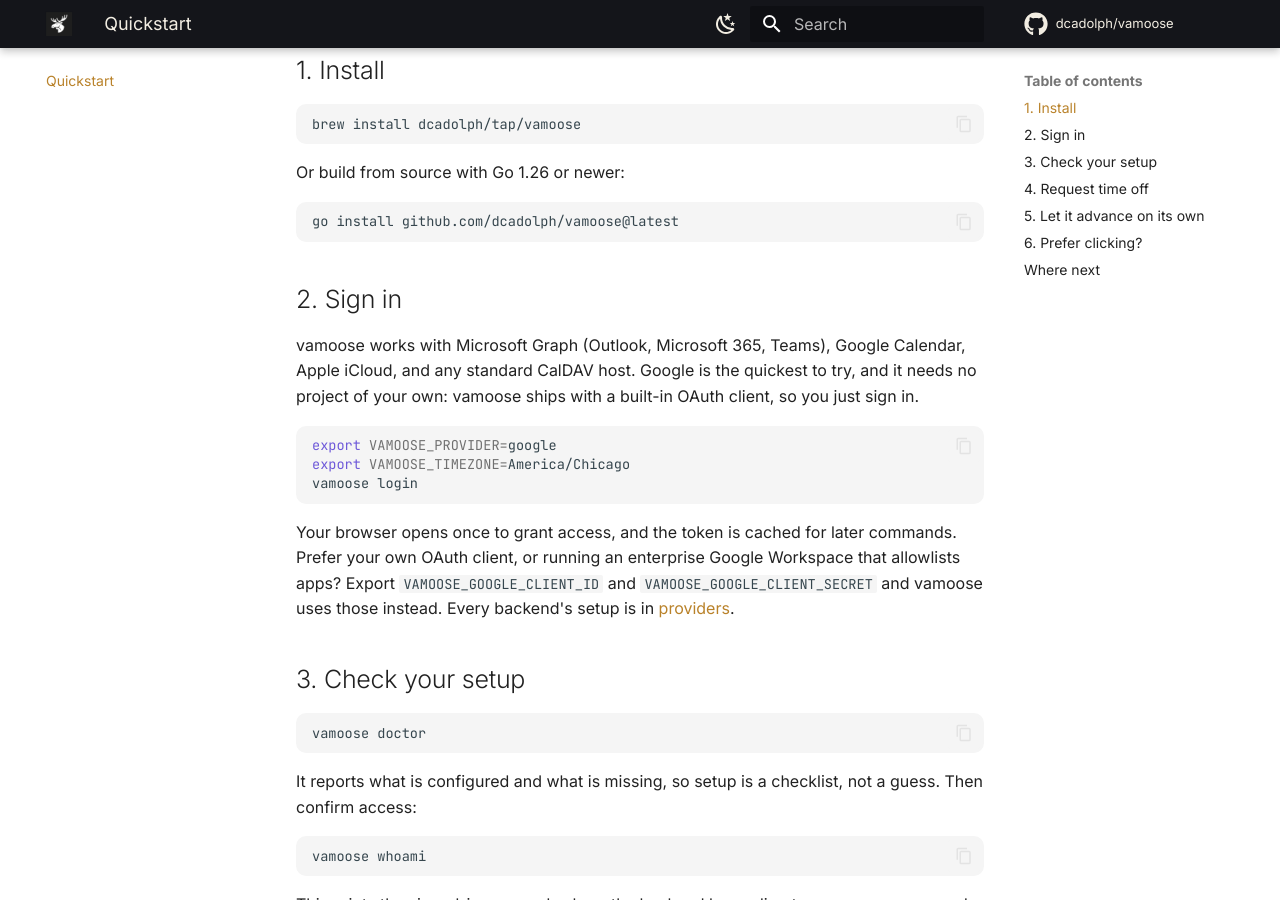
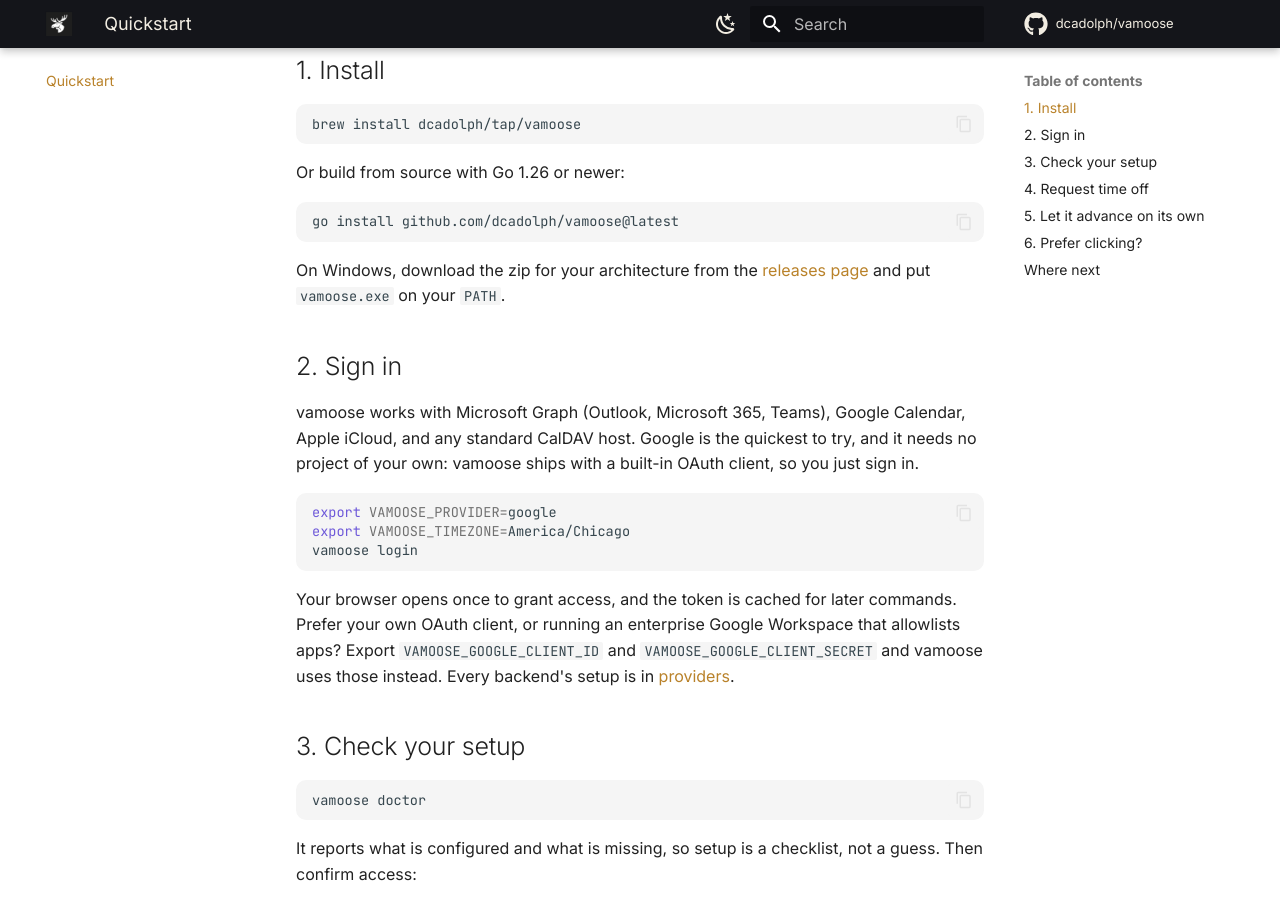
Before and after one commit to dcadolph/vamoose, an MkDocs documentation site: the page built from docs/quickstart.md, in a window 1280 px wide and 900 px high, scrolled down 486 px. Built offline with MkDocs 1.6.1 and Material for MkDocs 9.7.7, drawn with Linux system fonts in a browser that asks for light colours; comment, search, counter and statistics services are not loaded.

Commit message:
Document the Windows install and config paths

````diff
--- a/docs/llms.txt
+++ b/docs/llms.txt
@@ -2,7 +2,7 @@
 
 > vamoose is a calendar workflow engine that automates time off. One command holds the dates on your calendar, invites your manager, treats their calendar accept as the approval, fans the event out to the team as optional attendees, announces in Slack, email, or any webhook, and files the leave in your HR system. It books half days, counts working days around weekends and holidays, reads your remaining leave balance, and warns when too many teammates are already off. It runs on Microsoft Graph (Outlook and Microsoft 365), Google Calendar, Apple iCloud, and any CalDAV server, driven from the CLI, Claude over MCP, Slack, or a local dashboard.
 
-Install: `brew install dcadolph/tap/vamoose`
+Install: `brew install dcadolph/tap/vamoose` (macOS and Linux); Windows zips are on the GitHub releases page.
 
 ## Docs
 
--- a/docs/quickstart.md
+++ b/docs/quickstart.md
@@ -19,6 +19,10 @@
 ```sh
 go install github.com/dcadolph/vamoose@latest
 ```
+
+On Windows, download the zip for your architecture from the
+[releases page](https://github.com/dcadolph/vamoose/releases) and put `vamoose.exe` on your
+`PATH`.
 
 ## 2. Sign in
 
````
Also changed, not shown: README.md (+4 -0 lines), docs/commands.md (+1 -1 lines).
